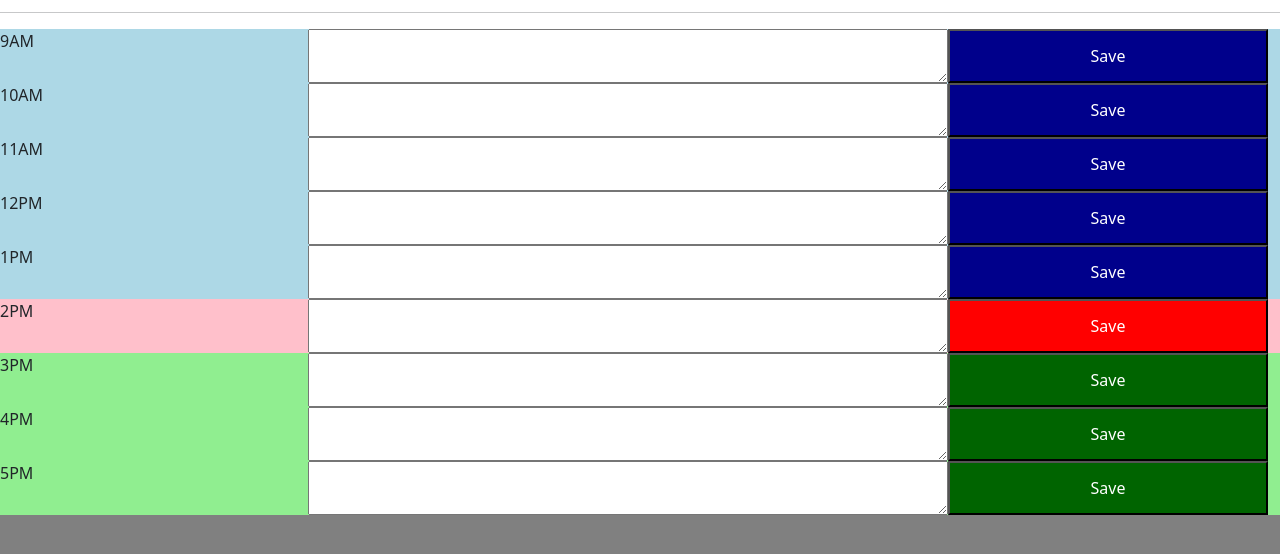
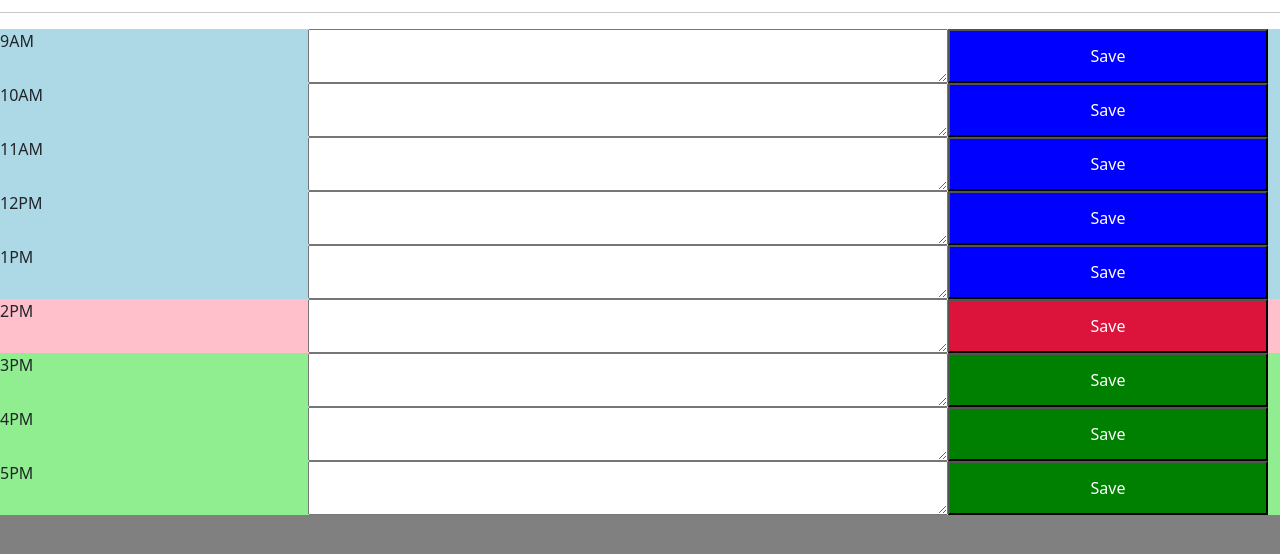
Before and after one commit to R3GAL0/Work-day-scheduler, a plain HTML site: page index.html in a window 1280 px wide. Shown: the part 98-652 px from the top of the page. Drawn offline with nearby package versions, Linux system fonts and the light colour scheme.

Commit message:
updated README

```diff
--- a/assets/css/style.css
+++ b/assets/css/style.css
@@ -6,13 +6,13 @@ header{
     text-align: center;
 }
 
-/* This is for changing the tile colors with time */
+/* This is for changing the tile and button colors with time */
 .past {
     background-color: lightblue;
 }
 
 .past-btn {
-    background-color: darkblue;
+    background-color: blue;
     color: white;
 }
 
@@ -21,7 +21,7 @@ header{
 }
 
 .present-btn {
-    background-color: red;
+    background-color: crimson;
     color: white;
 }
 
@@ -30,6 +30,6 @@ header{
 }
 
 .future-btn {
-    background-color: darkgreen;
+    background-color: green;
     color: white;
 }
```
Also changed, not shown: assets/images/img1.JPG, 1 other file.
